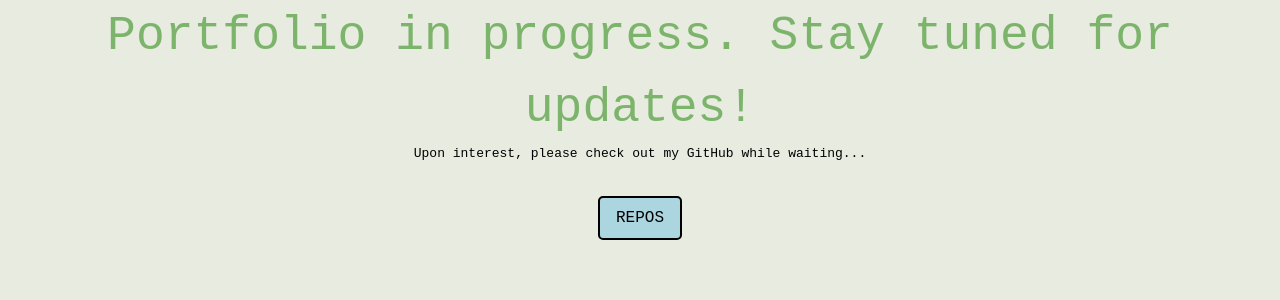
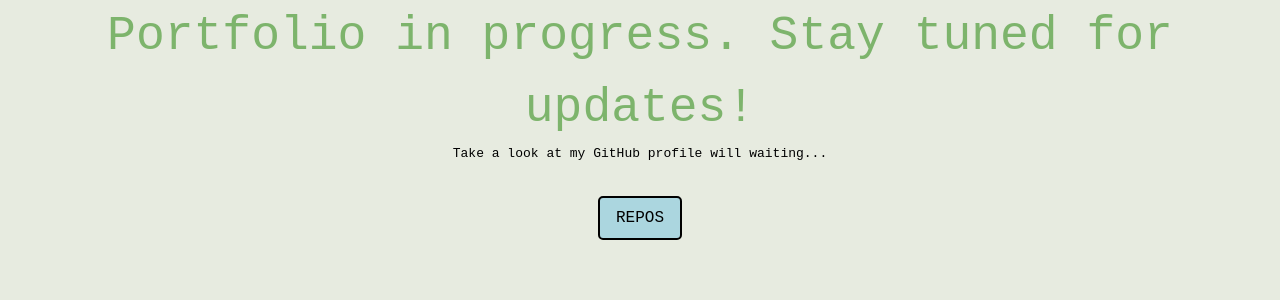
Before and after one commit to nathaliedpettersson/portfolio, a React (Create React App) app: page / in a window 1280 px wide. Shown: the top 300 px of the page. Built offline with nearby package versions, Linux system fonts and the light colour scheme.

Commit message:
refactor: small text change in paragraph

```diff
--- a/src/App.tsx
+++ b/src/App.tsx
@@ -4,7 +4,7 @@ function App() {
   return (
     <div className="App">
       <h1>Portfolio in progress. Stay tuned for updates!</h1>
-      <p>Upon interest, please check out my GitHub while waiting...</p>
+      <p>Take a look at my GitHub profile will waiting...</p>
       <div className="link-container">
       <a href="https://github.com/nathaliedpettersson" target="_blank">REPOS</a>
       </div>
```
